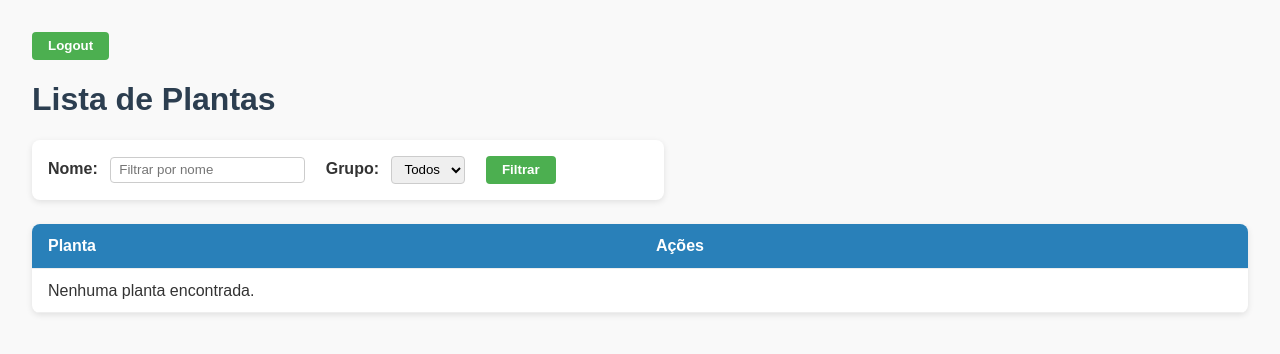
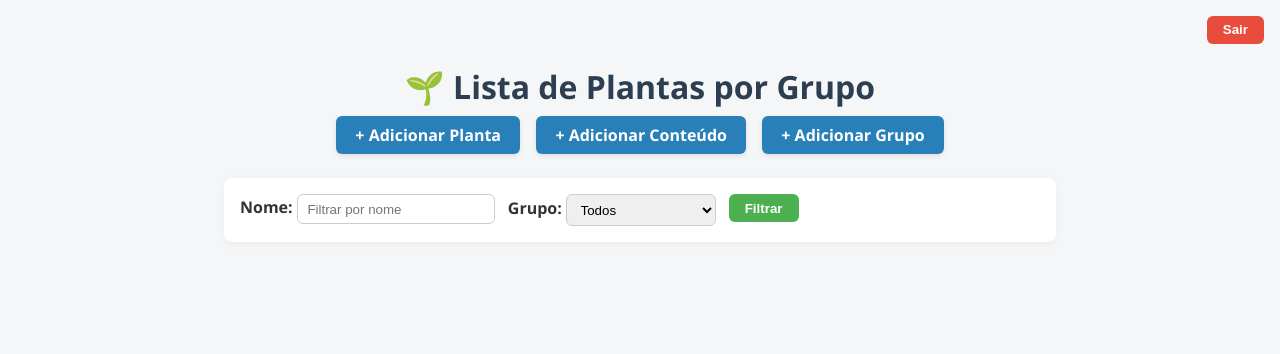
Before and after one commit to RedDevil-1711/mygarden, a Django app: page / in a window 1280 px wide. Shown: the top 354 px of the page. Run offline with Django 5.2, Linux system fonts and the light colour scheme; the visitor is signed in with stand-in values (Sample User, id 1); data that the repository does not hold is empty.

Commit message:
Automatic backup on Mon 11 Aug 04:56:56 BST 2025

```diff
--- a/garden/templates/garden/add_content.html
+++ b/garden/templates/garden/add_content.html
@@ -58,6 +58,6 @@
         {{ form.as_p }}
         <button type="submit">Guardar</button>
     </form>
-    <p><a href="{% url 'plants:plant_list' %}">← Voltar para a lista</a></p>
+    <p><a href="{% url 'garden:plant_list' %}">← Voltar para a lista</a></p>
 </body>
 </html>
--- a/garden/templates/garden/add_group.html
+++ b/garden/templates/garden/add_group.html
@@ -56,6 +56,6 @@
         {{ form.as_p }}
         <button type="submit">Guardar</button>
     </form>
-    <p><a href="{% url 'plants:plant_list' %}">← Voltar para a lista</a></p>
+    <p><a href="{% url 'garden:plant_list' %}">← Voltar para a lista</a></p>
 </body>
 </html>
--- a/garden/templates/garden/add_plant.html
+++ b/garden/templates/garden/add_plant.html
@@ -56,6 +56,6 @@
         {{ form.as_p }}
         <button type="submit">Guardar</button>
     </form>
-    <p><a href="{% url 'plants:plant_list' %}">← Voltar para a lista</a></p>
+    <p><a href="{% url 'garden:plant_list' %}">← Voltar para a lista</a></p>
 </body>
 </html>
--- a/garden/templates/garden/plant_list.html
+++ b/garden/templates/garden/plant_list.html
@@ -3,41 +3,79 @@
 <html lang="pt">
 <head>
     <meta charset="UTF-8" />
-    <title>Lista de Plantas</title>
+    <title>Lista de Plantas por Grupo</title>
+    <meta name="viewport" content="width=device-width, initial-scale=1">
     <style>
         body {
-            font-family: Arial, sans-serif;
-            margin: 2rem;
-            background: #f9f9f9;
+            font-family: 'Segoe UI', Arial, sans-serif;
+            margin: 1rem;
+            background: #f4f6f8;
             color: #333;
+        }
+        header {
+            display: flex;
+            justify-content: flex-end;
+            margin-bottom: 1rem;
         }
         h1 {
             color: #2c3e50;
+            text-align: center;
+            margin-bottom: 0.5rem;
+        }
+        h2 {
+            color: #34495e;
+            margin-top: 2rem;
+            margin-bottom: 0.8rem;
+            border-bottom: 2px solid #2980b9;
+            padding-bottom: 0.3rem;
+        }
+        .button-group {
+            margin: 0 auto 1.5rem auto;
+            max-width: 800px;
+            display: flex;
+            gap: 1rem;
+            justify-content: center;
+            flex-wrap: wrap;
+        }
+        .btn {
+            padding: 0.5rem 1.2rem;
+            border-radius: 6px;
+            font-weight: bold;
+            color: white;
+            text-decoration: none;
+            background-color: #2980b9;
+            box-shadow: 0 2px 5px rgba(0,0,0,0.1);
+            transition: background-color 0.3s ease;
+        }
+        .btn:hover {
+            background-color: #1c5980;
         }
         form.filter-form {
-            margin-bottom: 1.5rem;
+            display: flex;
+            flex-wrap: wrap;
+            gap: 0.8rem;
+            margin: 0 auto 1.5rem auto;
             background: #fff;
             padding: 1rem;
             border-radius: 8px;
-            max-width: 600px;
-            box-shadow: 0 2px 6px rgba(0,0,0,0.1);
+            max-width: 800px;
+            box-shadow: 0 2px 8px rgba(0,0,0,0.05);
         }
         label {
-            margin-right: 0.5rem;
             font-weight: bold;
         }
         input[type="text"], select {
-            padding: 0.3rem 0.5rem;
-            margin-right: 1rem;
+            padding: 0.4rem 0.6rem;
             border: 1px solid #ccc;
-            border-radius: 4px;
+            border-radius: 6px;
+            min-width: 150px;
         }
         button {
             background-color: #4CAF50;
             color: white;
             border: none;
             padding: 0.4rem 1rem;
-            border-radius: 4px;
+            border-radius: 6px;
             cursor: pointer;
             font-weight: bold;
         }
@@ -46,7 +84,6 @@
         }
         .logout-button {
             background-color: #e74c3c;
-            margin-bottom: 1rem;
         }
         .logout-button:hover {
             background-color: #c0392b;
@@ -58,9 +95,10 @@
             border-radius: 8px;
             overflow: hidden;
             box-shadow: 0 2px 6px rgba(0,0,0,0.1);
+            margin-bottom: 2rem;
         }
         th, td {
-            padding: 0.8rem 1rem;
+            padding: 0.8rem;
             border-bottom: 1px solid #eee;
             text-align: left;
         }
@@ -86,22 +124,58 @@
         a:hover {
             text-decoration: underline;
         }
+        @media (max-width: 768px) {
+            table, thead, tbody, th, td, tr {
+                display: block;
+            }
+            thead tr {
+                display: none;
+            }
+            tbody tr {
+                margin-bottom: 1rem;
+                background: #fff;
+                padding: 0.5rem;
+                border-radius: 6px;
+                box-shadow: 0 2px 4px rgba(0,0,0,0.05);
+            }
+            td {
+                border: none;
+                display: flex;
+                justify-content: space-between;
+                padding: 0.4rem 0.6rem;
+            }
+            td::before {
+                content: attr(data-label);
+                font-weight: bold;
+                margin-right: 0.5rem;
+                color: #555;
+            }
+        }
     </style>
 </head>
 <body>
     <header>
         <form method="post" action="{% url 'garden:logout' %}">
             {% csrf_token %}
-            <button type="submit">Logout</button>
+            <button type="submit" class="logout-button">Sair</button>
         </form>
     </header>
 
-    <h1>Lista de Plantas</h1>
+    <h1>🌱 Lista de Plantas por Grupo</h1>
+
+    <div class="button-group">
+        <a href="{% url 'garden:add_plant' %}" class="btn">+ Adicionar Planta</a>
+        <a href="{% url 'garden:add_content' %}" class="btn">+ Adicionar Conteúdo</a>
+        <a href="{% url 'garden:add_group' %}" class="btn">+ Adicionar Grupo</a>
+    </div>
 
     <form method="get" class="filter-form">
+        <div>
             <label for="name">Nome:</label>
             <input type="text" name="name" id="name" value="{{ name_filter }}" placeholder="Filtrar por nome" />
+        </div>
 
+        <div>
             <label for="group">Grupo:</label>
             <select name="group" id="group">
                 <option value="">Todos</option>
@@ -109,10 +183,17 @@
                     <option value="{{ group.id }}" {% if group_filter|stringformat:"s" == group.id|stringformat:"s" %}selected{% endif %}>{{ group.name }}</option>
                 {% endfor %}
             </select>
+        </div>
 
+        <div>
             <button type="submit">Filtrar</button>
+        </div>
     </form>
 
+    {% for group in groups %}
+        <h2>{{ group.name }}</h2>
+        {% with plants=plants_by_group|get_item:group.id %}
+            {% if plants %}
                 <table>
                     <thead>
                         <tr>
@@ -120,15 +201,16 @@
                             {% for category in categories %}
                                 <th>{{ category.name }}</th>
                             {% endfor %}
-                <th>Ações</th>
                         </tr>
                     </thead>
                     <tbody>
                         {% for item in plants %}
                             <tr>
-                    <td><a href="{% url 'garden:plant_detail' item.plant.id %}">{{ item.plant.name }}</a></td>
+                                <td data-label="Planta">
+                                    <a href="{% url 'garden:plant_detail' item.plant.id %}">{{ item.plant.name }}</a>
+                                </td>
                                 {% for category in categories %}
-                        <td>
+                                    <td data-label="{{ category.name }}">
                                         {% if item.category_status|get_item:category.id %}
                                             <span class="status-yes">✔</span>
                                         {% else %}
@@ -136,16 +218,14 @@
                                         {% endif %}
                                     </td>
                                 {% endfor %}
-                    <td>
-                        <!-- Botões de ação, se quiser -->
-                    </td>
-                </tr>
-            {% empty %}
-                <tr>
-                    <td colspan="{{ categories|length|add:'2' }}">Nenhuma planta encontrada.</td>
                             </tr>
                         {% endfor %}
                     </tbody>
                 </table>
+            {% else %}
+                <p>Não há plantas cadastradas para o grupo <strong>{{ group.name }}</strong>.</p>
+            {% endif %}
+        {% endwith %}
+    {% endfor %}
 </body>
 </html>
--- a/garden/urls.py
+++ b/garden/urls.py
@@ -4,13 +4,15 @@ from . import views
 from django.conf import settings
 from django.conf.urls.static import static
 
-app_name = 'garden'  # Definindo app_name para usar namespace (opcional, mas recomendado)
+app_name = 'garden'  # Namespace para as urls do app
 
 urlpatterns = [
+    # Autenticação
     path('login/', auth_views.LoginView.as_view(template_name='registration/login.html'), name='login'),
     path('logout/', views.logout_view, name='logout'),
     path('signup/', views.signup, name='signup'),
 
+    # Views do app
     path('', views.plant_list, name='plant_list'),
     path('plant/<int:plant_id>/', views.plant_detail, name='plant_detail'),
     path('add_plant/', views.add_plant, name='add_plant'),
--- a/garden/views.py
+++ b/garden/views.py
@@ -1,7 +1,8 @@
+from collections import defaultdict
 from django.shortcuts import render, redirect, get_object_or_404
 from django.contrib.auth.decorators import login_required
 from django.contrib.auth.forms import UserCreationForm
-from django.contrib.auth import login, logout as auth_logout
+from django.contrib.auth import login, logout
 from django.views.decorators.http import require_POST
 from django.contrib import messages
 
@@ -25,7 +26,6 @@ def plant_list(request):
 
     categories = Category.objects.all()
     groups = Group.objects.all()
-    all_plants = Plant.objects.all()
 
     contents = Content.objects.filter(plant__in=plants_qs).values('plant_id', 'category_id')
 
@@ -33,20 +33,21 @@ def plant_list(request):
     for c in contents:
         content_map.setdefault(c['plant_id'], set()).add(c['category_id'])
 
-    plants_data = []
+    # Agrupando plantas por grupo
+    plants_by_group = defaultdict(list)
+
     for plant in plants_qs:
         category_status = {}
         for category in categories:
             category_status[category.id] = category.id in content_map.get(plant.id, set())
-        plants_data.append({'plant': plant, 'category_status': category_status})
+        plants_by_group[plant.group_id].append({'plant': plant, 'category_status': category_status})
 
     context = {
-        'plants': plants_data,
         'categories': categories,
         'groups': groups,
+        'plants_by_group': dict(plants_by_group),
         'name_filter': name_filter,
         'group_filter': group_filter,
-        'all_plants': all_plants,
     }
     return render(request, 'garden/plant_list.html', context)
 
@@ -147,6 +148,6 @@ def signup(request):
 @require_POST
 @login_required
 def logout_view(request):
-    auth_logout(request)
+    logout(request)
     messages.info(request, "Você saiu da sua conta.")
     return redirect('garden:login')
```
Lines whose indentation alone changed are shown as unchanged.
